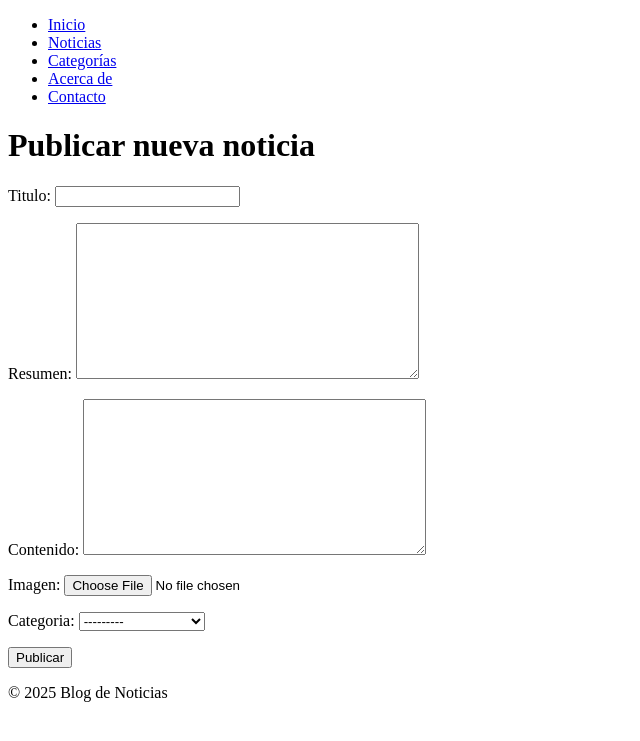
After one commit to malenarb/Blog-de-noticias, a Django app: page /noticias/crear/ in a window 1280 px wide. The commit adds this page. Shown: the top 741 px of the page, without its empty margins (0-640 px from the left). Run offline with Django 5.2, Linux system fonts and the light colour scheme; data comes from the database, SQL or seed files in the repository; both versions use the stored data as it was before the commit.

Commit message:
Nueva vista para crear noticias

```diff
--- a/BlogNoticias/BlogNoticias/urls.py
+++ b/BlogNoticias/BlogNoticias/urls.py
@@ -7,7 +7,7 @@ from . import views
 urlpatterns = [
     path('admin/', admin.site.urls),
     path('home/', views.Home, name = 'path_home'),
-    path('noticias/', include('apps.noticias.urls')),
+    path('noticias/', include('apps.noticias.urls', namespace='noticias')),
 ] + static (settings.MEDIA_URL, document_root = settings.MEDIA_ROOT)
 
 #revisar esto último, no estoy segura de para qué se usaba
--- /dev/null
+++ b/BlogNoticias/apps/noticias/forms.py
@@ -0,0 +1,8 @@
+from django import forms
+from .models import Noticia
+
+class FormularioCrearNoticia(forms.ModelForm):
+
+    class Meta:
+        model = Noticia
+        fields = ('titulo','resumen', 'contenido', 'imagen', 'categoria')
--- a/BlogNoticias/apps/noticias/models.py
+++ b/BlogNoticias/apps/noticias/models.py
@@ -6,9 +6,9 @@ class Noticia(models.Model):
     resumen = models.TextField(max_length=300, blank=True)
     contenido = models.TextField()
     imagen = models.ImageField(upload_to='noticias/', blank=True, null=True)
-    autor = models.ForeignKey(settings.AUTH_USER_MODEL, on_delete=models.CASCADE)
+    # autor = models.ForeignKey(settings.AUTH_USER_MODEL, on_delete=models.CASCADE)
     categoria = models.ForeignKey(Categoria, on_delete=models.SET_NULL, null=True)
-    publicado = models.BooleanField(default=False)
+    # publicado = models.BooleanField(default=False)
     fecha_creacion = models.DateTimeField(auto_now_add=True)
     fecha_actualizacion = models.DateTimeField(auto_now=True)
 
--- a/BlogNoticias/apps/noticias/urls.py
+++ b/BlogNoticias/apps/noticias/urls.py
@@ -1,7 +1,12 @@
 from django.urls import path
 from . import views
 
+#Este es el nombre del namespace de las url de noticias.
+app_name = "noticias"
+
+#Las url son a vistas basadas en clases, por lo que cuando escriba la vista que voy a utilizar tengo que colocar el metodo as view().
 urlpatterns = [
     path('listar', views.Listado_Noticias.as_view(), name = 'path_listado_noticias'),
     path('detalle/<int:pk>', views.Detalle_Noticia.as_view(), name = 'path_detalle_noticias'),
+    path('crear/', views.Crear_Noticia.as_view(), name = 'path_creacion_noticias')
 ]
--- a/BlogNoticias/apps/noticias/views.py
+++ b/BlogNoticias/apps/noticias/views.py
@@ -14,6 +14,8 @@ from django.views.generic.edit import CreateView
 from django.views.generic.edit import UpdateView
 from django.views.generic.edit import DeleteView
 
+from django.urls import reverse_lazy
+from .forms import FormularioCrearNoticia
 
 class Listado_Noticias(ListView):
     model = Noticia
@@ -27,6 +29,12 @@ class Listado_Noticias(ListView):
 #entre las páginas y ver el resto de las noticias
 
 class Detalle_Noticia(DetailView):
+    model = Noticia
     template_name= 'detalle_noticias.html'
+    context_object_name = 'noticia'
+
+class Crear_Noticia(CreateView):
     model = Noticia
-    context_object_name = 'noticia'
+    template_name = 'crear_noticias.html'
+    form_class = FormularioCrearNoticia
+    success_url = reverse_lazy('noticias:path_listado_noticias') #Una vez que la noticia se creo correctamente, a donde voy a redirigir al usuario
--- a/BlogNoticias/templates/base.html
+++ b/BlogNoticias/templates/base.html
@@ -11,7 +11,7 @@
         <nav>
             <ul>
                 <li><a href="{% url 'path_home' %}">Inicio</a></li>
-                <li><a href="{% url 'path_listado_noticias' %}">Noticias</a></li>
+                <li><a href="{% url 'noticias:path_listado_noticias' %}">Noticias</a></li>
                 <li><a href="{% url 'path_home' %}">Categorías</a></li>
                 <li><a href="{% url 'path_home' %}">Acerca de</a></li>
                 <li><a href="{% url 'path_home' %}">Contacto</a></li>
--- /dev/null
+++ b/BlogNoticias/templates/crear_noticias.html
@@ -0,0 +1,22 @@
+{% extends 'base.html' %}
+
+{% block title %}Crear Noticia{% endblock %}
+
+{% block content %}
+<h1>
+    Publicar nueva noticia
+</h1>
+<div>
+    <form method="POST" enctype="multipart/form-data">{% csrf_token %}
+
+        {{form.as_p}}
+        <button type="submit">Publicar</button>
+    </form>
+</div>
+{% endblock %}
+
+<!-- ========== Start Section ========== -->
+    El token csrf es importante para mantener
+    la seguridad de nuestra web y que no se
+    permitan falsificación de peticiones
+<!-- ========== End Section ========== -->
--- a/BlogNoticias/templates/detalle_noticias.html
+++ b/BlogNoticias/templates/detalle_noticias.html
@@ -1,6 +1,6 @@
 {% extends 'base.html' %}
 
-{% block title %}Detalle de Noticias{% endblock %}
+{% block title %}Detalle Noticia{% endblock %}
 
 {% block content %}
 
```
Also changed, not shown: BlogNoticias/templates/lista_noticias.html (+7 -1 lines), BlogNoticias/BlogNoticias/db.sqlite3, BlogNoticias/apps/noticias/migrations/0002_remove_noticia_autor_remove_noticia_publicado.py (added), BlogNoticias/media/noticias/imagenCoworking.jpg (added).
